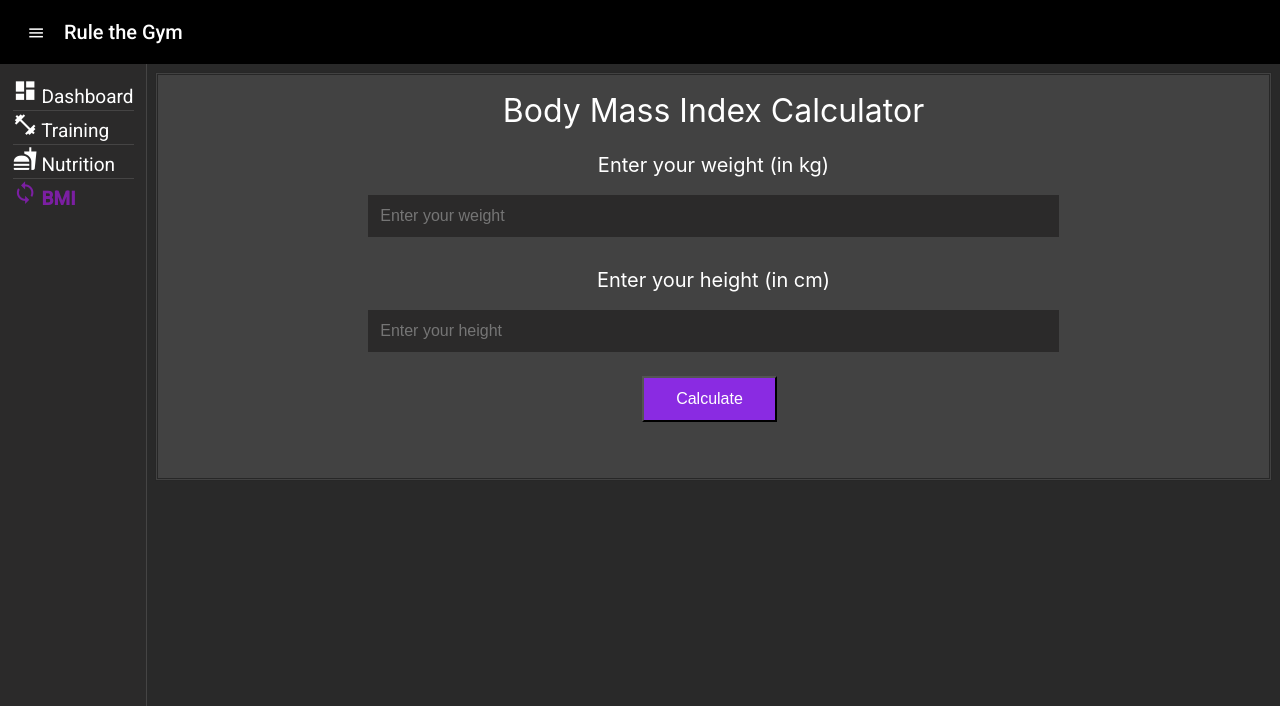
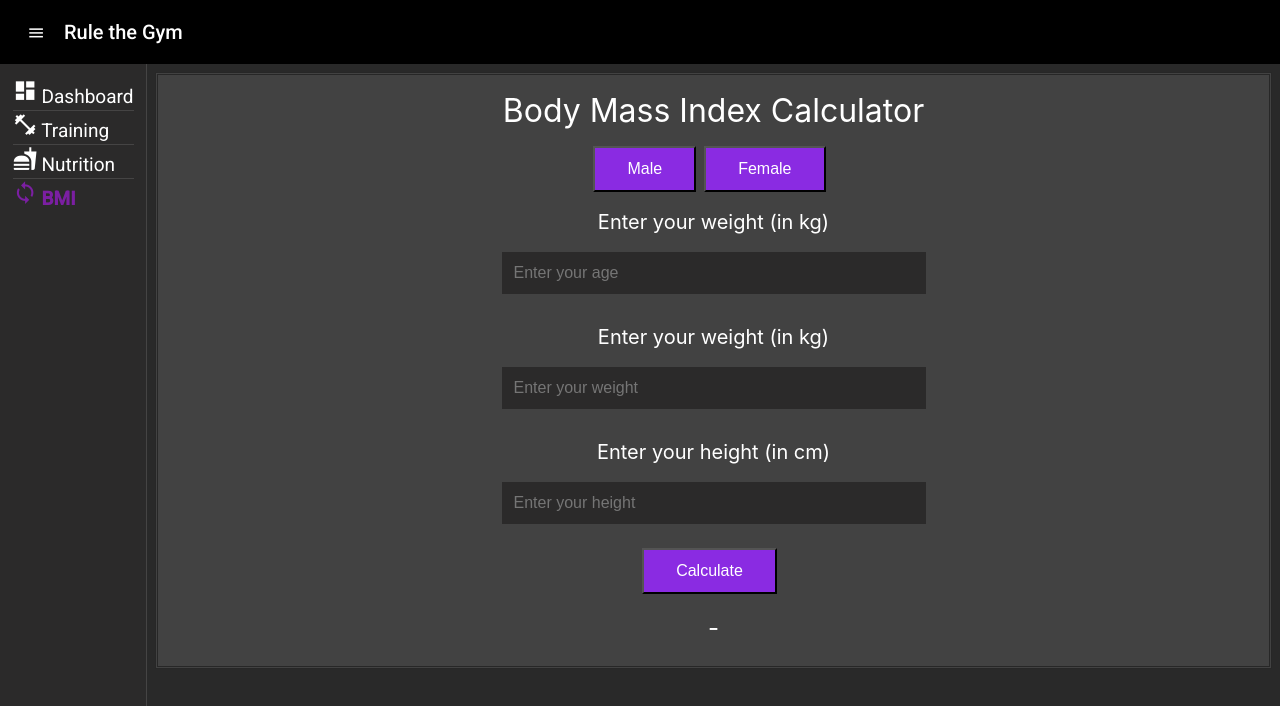
Before and after one commit to tthomasb/FitnessWebApp, an Angular app in the folder Rule-the-Gym/: page /#/bmi in a window 1280 px wide. Shown: the top 706 px of the page. Built offline with nearby package versions, Linux system fonts and the light colour scheme.

Commit message:
Update surface

```diff
--- a/Rule-the-Gym/src/app/components/bmi/bmi.component.html
+++ b/Rule-the-Gym/src/app/components/bmi/bmi.component.html
@@ -5,13 +5,18 @@
     </head>
 
     <body>
-        <p>Body Mass Index Calculator</p>
+        <p class="header">Body Mass Index Calculator</p>
+        <button (click)="changeGender('Male')">Male</button>
+        <button (click)="changeGender('Female')">Female</button>
         <form>
-            <label>Enter your weight (in kg)</label><br>
-            <input type="text" name="weight" placeholder="Enter your weight" [(ngModel)]="weight"><br>
-            <label>Enter your height (in cm)</label><br>
-            <input type="text" name="height" placeholder="Enter your height" [(ngModel)]="height"><br>
-            <button title="calculate" (click)="getBmi()"> Calculate </button>
+            <label>Enter your weight (in kg)</label><br />
+            <input type="text" name="age" placeholder="Enter your age" [(ngModel)]="age" /><br />
+            <label>Enter your weight (in kg)</label><br />
+            <input type="text" name="weight" placeholder="Enter your weight" [(ngModel)]="weight" /><br />
+            <label>Enter your height (in cm)</label><br />
+            <input type="text" name="height" placeholder="Enter your height" [(ngModel)]="height" /><br />
+            <button title="calculate" (click)="getBmi()">Calculate</button>
+            <p class="result"> {{result}} </p>
         </form>
     </body>
 </div>
--- a/Rule-the-Gym/src/app/components/bmi/bmi.component.scss
+++ b/Rule-the-Gym/src/app/components/bmi/bmi.component.scss
@@ -5,11 +5,17 @@ body {
     background-color: #424242;
 }
 
-p {
+.header {
     font-size: 2rem;
     color: #ffffff;
     margin-bottom: 1rem;
     margin-top: 1rem;
+}
+
+.result {
+    font-size: 1.5rem;
+    margin-bottom: 1.5rem;
+    margin-top: 0.5rem;
 }
 
 label {
@@ -24,7 +30,7 @@ input[type="text"] {
     border: none;
     margin-bottom: 1.5rem;
     margin-top: 1.0rem;
-    width: 60%;
+    width: 400px;
     transition: all 0.3s ease-in-out;
     background-color: rgb(43, 42, 42);
     color: white;
@@ -37,7 +43,7 @@ button {
     font-size: 1rem;
     cursor: pointer;
     transition: all 0.3s ease-in-out;
-    margin-bottom: 5%;
+    margin-bottom: 1%;
 
     &:hover {
         background-color: rgb(110, 10, 204);
--- a/Rule-the-Gym/src/app/components/bmi/bmi.component.ts
+++ b/Rule-the-Gym/src/app/components/bmi/bmi.component.ts
@@ -1,4 +1,5 @@
 import { Component, OnInit } from '@angular/core';
+import { createLoopVariable } from 'typescript';
 
 @Component({
   selector: 'app-bmi',
@@ -8,24 +9,58 @@ import { Component, OnInit } from '@angular/core';
 export class BmiComponent implements OnInit {
 
   bmi!: number;
+  result!: string;
   weight!: string;
   height!: string;
+  gender!: string;
+  age!: string;
 
-  constructor() { }
+  constructor() {
+    this.gender = "Male";
+    this.bmi = 0;
+    this.result = "-";
+   }
 
   ngOnInit(): void {
   }
 
-  // Method to calculate BMI based on user input
-  getBmi(): void {
+  // Method to get the BMI category based on the BMI value
+  getAdvancedBmiCategory(): string {
+    if (this.bmi < 16) {
+      return "Severe Thinness";
+    } else if (this.bmi >= 16 && this.bmi < 17) {
+      return "Moderate Thinness";
+    } else if (this.bmi >= 17 && this.bmi < 18.5) {
+      return "Mild Thinness";
+    } else if (this.bmi >= 18.5 && this.bmi < 25) {
+      return "Normal";
+    } else if (this.bmi >= 25 && this.bmi < 30) {
+      return "Overweight";
+    } else if (this.bmi >= 30 && this.bmi < 35) {
+      return "Obese Class I";
+    } else if (this.bmi >= 35 && this.bmi < 40) {
+      return "Obese Class II";
+    } else if (this.bmi >= 40) {
+      return "Obese Class III";
+    } else {
+      return "No BMI calculated";
+    }
+  }
+
+  // Method to calculate BMI based on height, weight and gender input
+  getBmi() {
     const parsedWeight = parseInt(this.weight);
     const parsedHeight = parseInt(this.height);
     if (parsedHeight !== 0 && !isNaN(parsedWeight) && !isNaN(parsedHeight)) {
-      this.bmi = parsedWeight / ((parsedHeight * parsedHeight) / 10000);
-      alert(`Your BMI is ${this.bmi.toFixed(2)}`);
+      this.bmi = parsedWeight / (Math.pow(parsedHeight, 2)/10000);
+      this.result = `Your BMI is ${this.bmi.toFixed(2)} and you are ${this.getAdvancedBmiCategory()}`;
     } else {
-      alert("Fill in valid Data");
+      this.result = "Fill in valid data";
     }
   }
 
+  changeGender(gender: string) {
+    this.gender = gender;
+    console.log(this.gender);
+  }
 }
```
